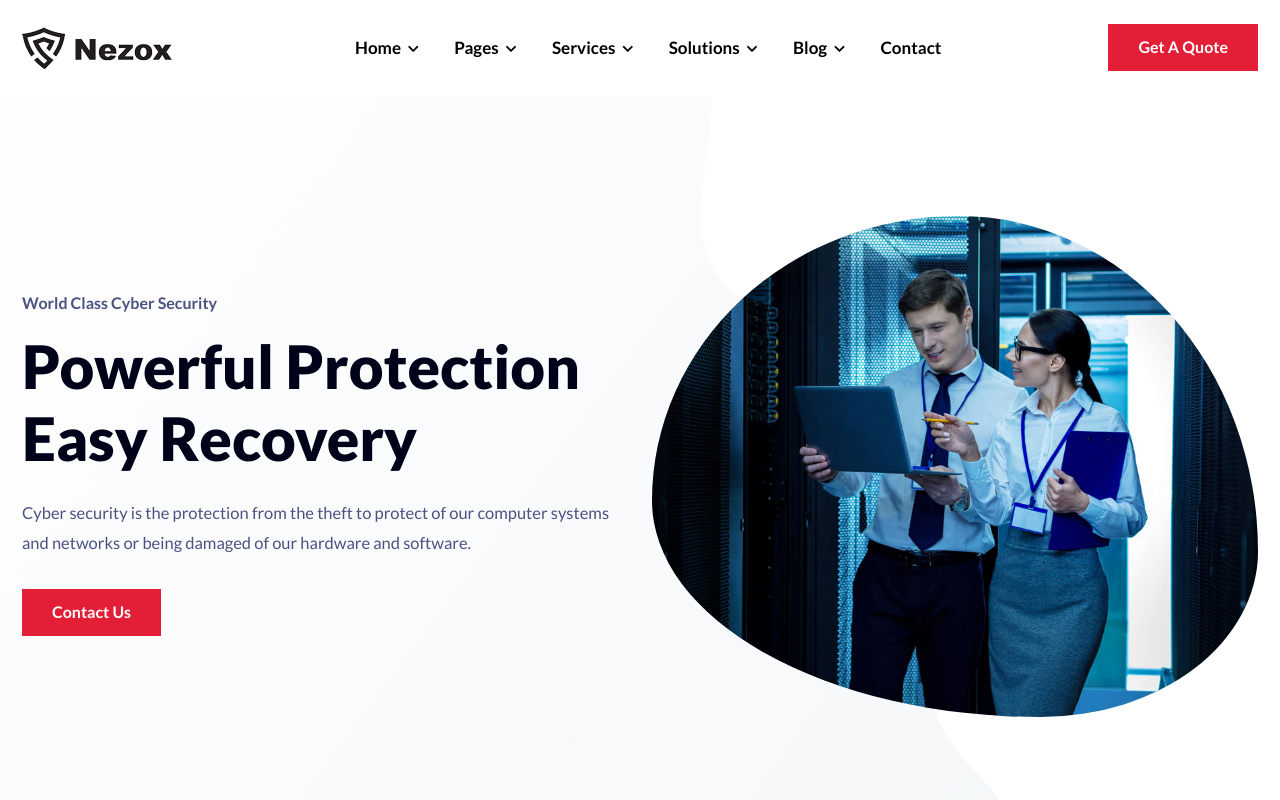
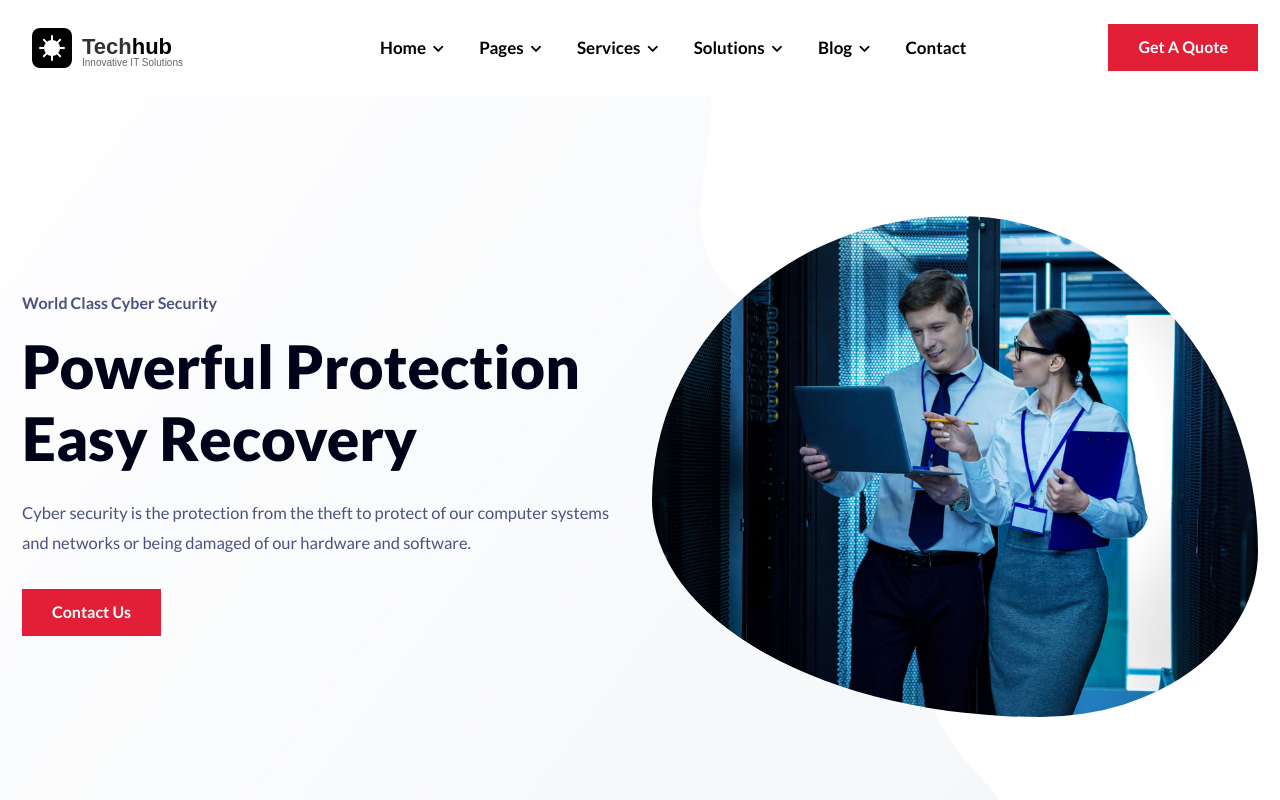
Before and after one commit to vahanmkrtumyan/techhub, a Next.js app: page / in a window 1280 px wide. Shown: the top 800 px of the page. Built offline with nearby package versions, Linux system fonts and the light colour scheme.

Commit message:
Changed logo

```diff
--- a/components/Layouts/NavbarTwo.js
+++ b/components/Layouts/NavbarTwo.js
@@ -1,11 +1,12 @@
-import React, { useState, useEffect } from "react";
-import { useRouter } from "next/router";
-import Link from "next/link";
-import Image from "next/image";
+import React, { useState, useEffect } from 'react';
+import { useRouter } from 'next/router';
+import Link from 'next/link';
+import Image from 'next/image';
+import TechhubLogo from '../Services/logo';
 
 const NavbarTwo = () => {
   // Add active class
-  const [currentPath, setCurrentPath] = useState("");
+  const [currentPath, setCurrentPath] = useState('');
   const router = useRouter();
   // console.log(router.asPath)
 
@@ -18,22 +19,22 @@ const NavbarTwo = () => {
     setMenu(!menu);
   };
   React.useEffect(() => {
-    let elementId = document.getElementById("navbar");
-    document.addEventListener("scroll", () => {
+    let elementId = document.getElementById('navbar');
+    document.addEventListener('scroll', () => {
       if (window.scrollY > 170) {
-        elementId.classList.add("is-sticky");
+        elementId.classList.add('is-sticky');
       } else {
-        elementId.classList.remove("is-sticky");
+        elementId.classList.remove('is-sticky');
       }
     });
   });
 
   const classOne = menu
-    ? "collapse navbar-collapse"
-    : "collapse navbar-collapse show";
+    ? 'collapse navbar-collapse'
+    : 'collapse navbar-collapse show';
   const classTwo = menu
-    ? "navbar-toggler navbar-toggler-right collapsed"
-    : "navbar-toggler navbar-toggler-right";
+    ? 'navbar-toggler navbar-toggler-right collapsed'
+    : 'navbar-toggler navbar-toggler-right';
 
   return (
     <>
@@ -43,12 +44,13 @@ const NavbarTwo = () => {
             <div className="container">
               <nav className="navbar navbar-expand-md">
                 <Link href="/" className="navbar-brand">
-                  <Image
+                  {/* <Image
                     src="/images/black-logo.png"
                     alt="logo"
                     width={150}
                     height={42}
-                  />
+                  /> */}
+                  <TechhubLogo />
                 </Link>
 
                 <button
@@ -82,7 +84,7 @@ const NavbarTwo = () => {
                           <Link
                             href="/"
                             className={`nav-link ${
-                              currentPath == "/" && "active"
+                              currentPath == '/' && 'active'
                             }`}
                           >
                             Home Demo - 1
@@ -93,7 +95,7 @@ const NavbarTwo = () => {
                           <Link
                             href="/index-2/"
                             className={`nav-link ${
-                              currentPath == "/index-2/" && "active"
+                              currentPath == '/index-2/' && 'active'
                             }`}
                           >
                             Home Demo - 2
@@ -104,7 +106,7 @@ const NavbarTwo = () => {
                           <Link
                             href="/index-3/"
                             className={`nav-link ${
-                              currentPath == "/index-3/" && "active"
+                              currentPath == '/index-3/' && 'active'
                             }`}
                           >
                             Home Demo - 3
@@ -115,7 +117,7 @@ const NavbarTwo = () => {
                           <Link
                             href="/index-4/"
                             className={`nav-link ${
-                              currentPath == "/index-4/" && "active"
+                              currentPath == '/index-4/' && 'active'
                             }`}
                           >
                             Home Demo - 4
@@ -126,7 +128,7 @@ const NavbarTwo = () => {
                           <Link
                             href="/index-5/"
                             className={`nav-link ${
-                              currentPath == "/index-5/" && "active"
+                              currentPath == '/index-5/' && 'active'
                             }`}
                           >
                             Home Demo - 5
@@ -149,7 +151,7 @@ const NavbarTwo = () => {
                           <Link
                             href="/about-us/"
                             className={`nav-link ${
-                              currentPath == "/about-us/" && "active"
+                              currentPath == '/about-us/' && 'active'
                             }`}
                           >
                             About Us
@@ -160,7 +162,7 @@ const NavbarTwo = () => {
                           <Link
                             href="/team/"
                             className={`nav-link ${
-                              currentPath == "/team/" && "active"
+                              currentPath == '/team/' && 'active'
                             }`}
                           >
                             Team
@@ -171,7 +173,7 @@ const NavbarTwo = () => {
                           <Link
                             href="/testimonials/"
                             className={`nav-link ${
-                              currentPath == "/testimonials/" && "active"
+                              currentPath == '/testimonials/' && 'active'
                             }`}
                           >
                             Testimonials
@@ -182,7 +184,7 @@ const NavbarTwo = () => {
                           <Link
                             href="/pricing/"
                             className={`nav-link ${
-                              currentPath == "/pricing/" && "active"
+                              currentPath == '/pricing/' && 'active'
                             }`}
                           >
                             Pricing
@@ -203,7 +205,7 @@ const NavbarTwo = () => {
                               <Link
                                 href="/my-account/"
                                 className={`nav-link ${
-                                  currentPath == "/my-account/" && "active"
+                                  currentPath == '/my-account/' && 'active'
                                 }`}
                               >
                                 My Account
@@ -214,7 +216,7 @@ const NavbarTwo = () => {
                               <Link
                                 href="/login/"
                                 className={`nav-link ${
-                                  currentPath == "/login/" && "active"
+                                  currentPath == '/login/' && 'active'
                                 }`}
                               >
                                 Log In
@@ -225,7 +227,7 @@ const NavbarTwo = () => {
                               <Link
                                 href="/register/"
                                 className={`nav-link ${
-                                  currentPath == "/register/" && "active"
+                                  currentPath == '/register/' && 'active'
                                 }`}
                               >
                                 Register
@@ -236,8 +238,8 @@ const NavbarTwo = () => {
                               <Link
                                 href="/recover-password/"
                                 className={`nav-link ${
-                                  currentPath == "/recover-password/" &&
-                                  "active"
+                                  currentPath == '/recover-password/' &&
+                                  'active'
                                 }`}
                               >
                                 Recover Password
@@ -250,7 +252,7 @@ const NavbarTwo = () => {
                           <Link
                             href="/faq/"
                             className={`nav-link ${
-                              currentPath == "/faq/" && "active"
+                              currentPath == '/faq/' && 'active'
                             }`}
                           >
                             FAQ
@@ -261,7 +263,7 @@ const NavbarTwo = () => {
                           <Link
                             href="/privacy-policy/"
                             className={`nav-link ${
-                              currentPath == "/privacy-policy/" && "active"
+                              currentPath == '/privacy-policy/' && 'active'
                             }`}
                           >
                             Privacy Policy
@@ -272,7 +274,7 @@ const NavbarTwo = () => {
                           <Link
                             href="/terms-conditions/"
                             className={`nav-link ${
-                              currentPath == "/terms-conditions/" && "active"
+                              currentPath == '/terms-conditions/' && 'active'
                             }`}
                           >
                             Terms & Conditions
@@ -283,7 +285,7 @@ const NavbarTwo = () => {
                           <Link
                             href="/coming-soon/"
                             className={`nav-link ${
-                              currentPath == "/coming-soon/" && "active"
+                              currentPath == '/coming-soon/' && 'active'
                             }`}
                           >
                             Coming Soon
@@ -294,7 +296,7 @@ const NavbarTwo = () => {
                           <Link
                             href="/404/"
                             className={`nav-link ${
-                              currentPath == "/404/" && "active"
+                              currentPath == '/404/' && 'active'
                             }`}
                           >
                             404 Error Page
@@ -317,7 +319,7 @@ const NavbarTwo = () => {
                           <Link
                             href="/services/"
                             className={`nav-link ${
-                              currentPath == "/services/" && "active"
+                              currentPath == '/services/' && 'active'
                             }`}
                           >
                             Services Style One
@@ -328,7 +330,7 @@ const NavbarTwo = () => {
                           <Link
                             href="/services/2/"
                             className={`nav-link ${
-                              currentPath == "/services/2/" && "active"
+                              currentPath == '/services/2/' && 'active'
                             }`}
                           >
                             Services Style Two
@@ -339,8 +341,7 @@ const NavbarTwo = () => {
                           <Link
                             href="/services/3/"
                             className={`nav-link ${
-                              currentPath == "/services/3/" &&
-                              "active"
+                              currentPath == '/services/3/' && 'active'
                             }`}
                           >
                             Services Style Three
@@ -351,7 +352,7 @@ const NavbarTwo = () => {
                           <Link
                             href="/services/details/"
                             className={`nav-link ${
-                              currentPath == "/services/details/" && "active"
+                              currentPath == '/services/details/' && 'active'
                             }`}
                           >
                             Service Details
@@ -374,7 +375,7 @@ const NavbarTwo = () => {
                           <Link
                             href="/solutions/"
                             className={`nav-link ${
-                              currentPath == "/solutions/" && "active"
+                              currentPath == '/solutions/' && 'active'
                             }`}
                           >
                             Solutions
@@ -385,7 +386,7 @@ const NavbarTwo = () => {
                           <Link
                             href="/solutions/details/"
                             className={`nav-link ${
-                              currentPath == "/solutions/details/" && "active"
+                              currentPath == '/solutions/details/' && 'active'
                             }`}
                           >
                             Solution Details
@@ -408,7 +409,7 @@ const NavbarTwo = () => {
                           <Link
                             href="/blog/"
                             className={`nav-link ${
-                              currentPath == "/blog/" && "active"
+                              currentPath == '/blog/' && 'active'
                             }`}
                           >
                             Blog Column One
@@ -419,7 +420,7 @@ const NavbarTwo = () => {
                           <Link
                             href="/blog/2/"
                             className={`nav-link ${
-                              currentPath == "/blog/2/" && "active"
+                              currentPath == '/blog/2/' && 'active'
                             }`}
                           >
                             Blog Column Two
@@ -430,7 +431,7 @@ const NavbarTwo = () => {
                           <Link
                             href="/blog/3/"
                             className={`nav-link ${
-                              currentPath == "/blog/3/" && "active"
+                              currentPath == '/blog/3/' && 'active'
                             }`}
                           >
                             Blog Column Three
@@ -441,7 +442,7 @@ const NavbarTwo = () => {
                           <Link
                             href="/blog/4/"
                             className={`nav-link ${
-                              currentPath == "/blog/4/" && "active"
+                              currentPath == '/blog/4/' && 'active'
                             }`}
                           >
                             Blog Left Sidebar
@@ -452,7 +453,7 @@ const NavbarTwo = () => {
                           <Link
                             href="/blog/details/"
                             className={`nav-link ${
-                              currentPath == "/blog/details/" && "active"
+                              currentPath == '/blog/details/' && 'active'
                             }`}
                           >
                             Blog Details
@@ -465,7 +466,7 @@ const NavbarTwo = () => {
                       <Link
                         href="/contact/"
                         className={`nav-link ${
-                          currentPath == "/contact/" && "active"
+                          currentPath == '/contact/' && 'active'
                         }`}
                       >
                         Contact
--- /dev/null
+++ b/components/Services/logo.js
@@ -0,0 +1,117 @@
+export default function TechhubLogo({
+  width = 200,
+  height = 60,
+  className = ''
+}) {
+  return (
+    <svg
+      width={width}
+      height={height}
+      viewBox="0 0 200 60"
+      fill="none"
+      xmlns="http://www.w3.org/2000/svg"
+      className={className}
+    >
+      {/* Background Shape */}
+      <rect x="10" y="10" width="40" height="40" rx="8" fill="#000000" />
+
+      {/* Network/Hub Icon */}
+      <circle cx="30" cy="30" r="8" fill="white" />
+      <line
+        x1="30"
+        y1="18"
+        x2="30"
+        y2="22"
+        stroke="white"
+        strokeWidth="2"
+        strokeLinecap="round"
+      />
+      <line
+        x1="30"
+        y1="38"
+        x2="30"
+        y2="42"
+        stroke="white"
+        strokeWidth="2"
+        strokeLinecap="round"
+      />
+      <line
+        x1="18"
+        y1="30"
+        x2="22"
+        y2="30"
+        stroke="white"
+        strokeWidth="2"
+        strokeLinecap="round"
+      />
+      <line
+        x1="38"
+        y1="30"
+        x2="42"
+        y2="30"
+        stroke="white"
+        strokeWidth="2"
+        strokeLinecap="round"
+      />
+      <line
+        x1="21.8"
+        y1="21.8"
+        x2="24.6"
+        y2="24.6"
+        stroke="white"
+        strokeWidth="2"
+        strokeLinecap="round"
+      />
+      <line
+        x1="35.4"
+        y1="35.4"
+        x2="38.2"
+        y2="38.2"
+        stroke="white"
+        strokeWidth="2"
+        strokeLinecap="round"
+      />
+      <line
+        x1="21.8"
+        y1="38.2"
+        x2="24.6"
+        y2="35.4"
+        stroke="white"
+        strokeWidth="2"
+        strokeLinecap="round"
+      />
+      <line
+        x1="35.4"
+        y1="24.6"
+        x2="38.2"
+        y2="21.8"
+        stroke="white"
+        strokeWidth="2"
+        strokeLinecap="round"
+      />
+
+      {/* Company Name */}
+      <text
+        x="60"
+        y="36"
+        fontFamily="Arial, sans-serif"
+        fontSize="22"
+        fontWeight="bold"
+        fill="#333333"
+      >
+        Tech<tspan fill="#000000">hub</tspan>
+      </text>
+
+      {/* Tagline */}
+      <text
+        x="60"
+        y="48"
+        fontFamily="Arial, sans-serif"
+        fontSize="10"
+        fill="#666666"
+      >
+        Innovative IT Solutions
+      </text>
+    </svg>
+  );
+}
```
Also changed, not shown: pages/index.js (+15 -14 lines).
